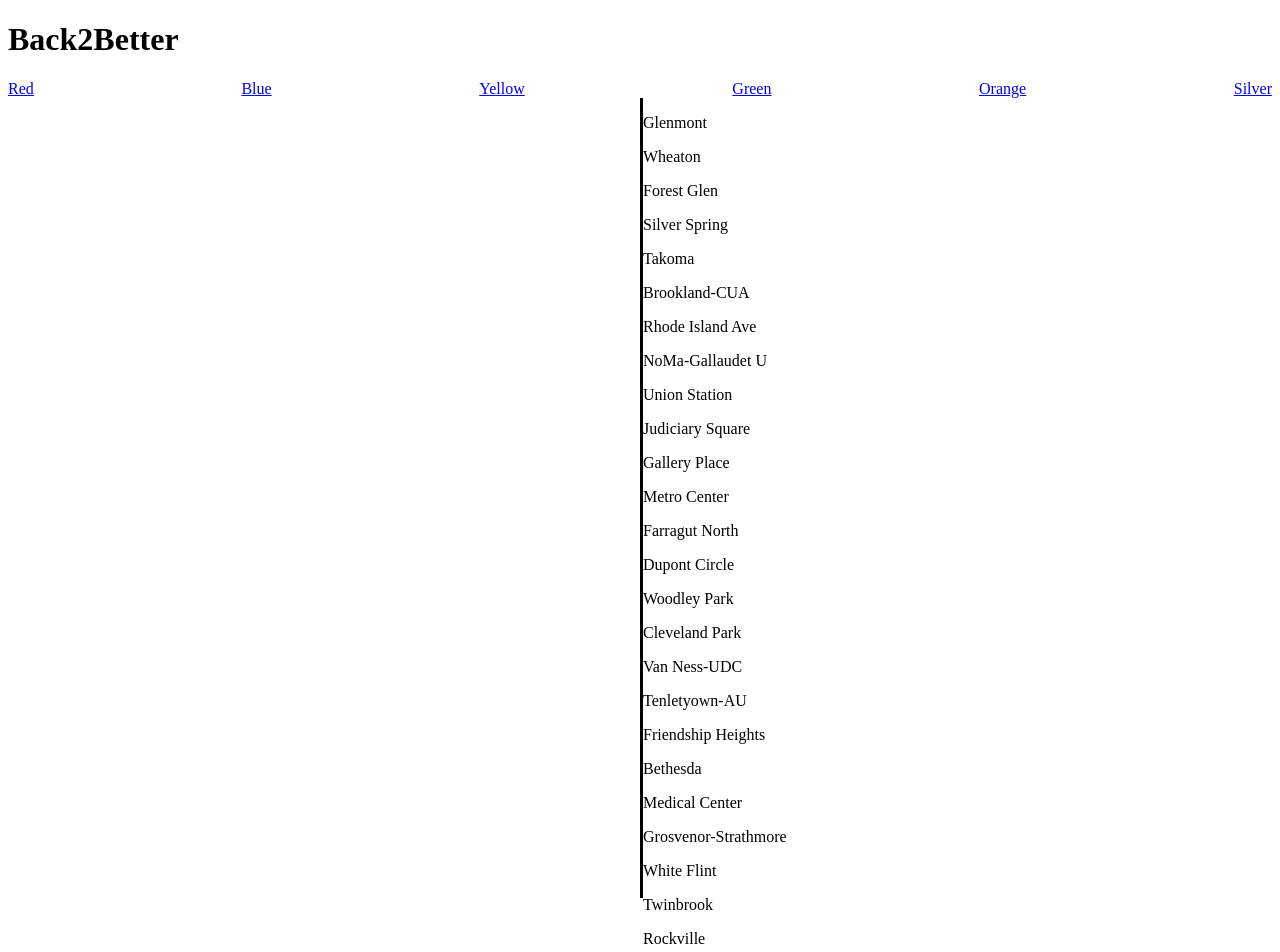
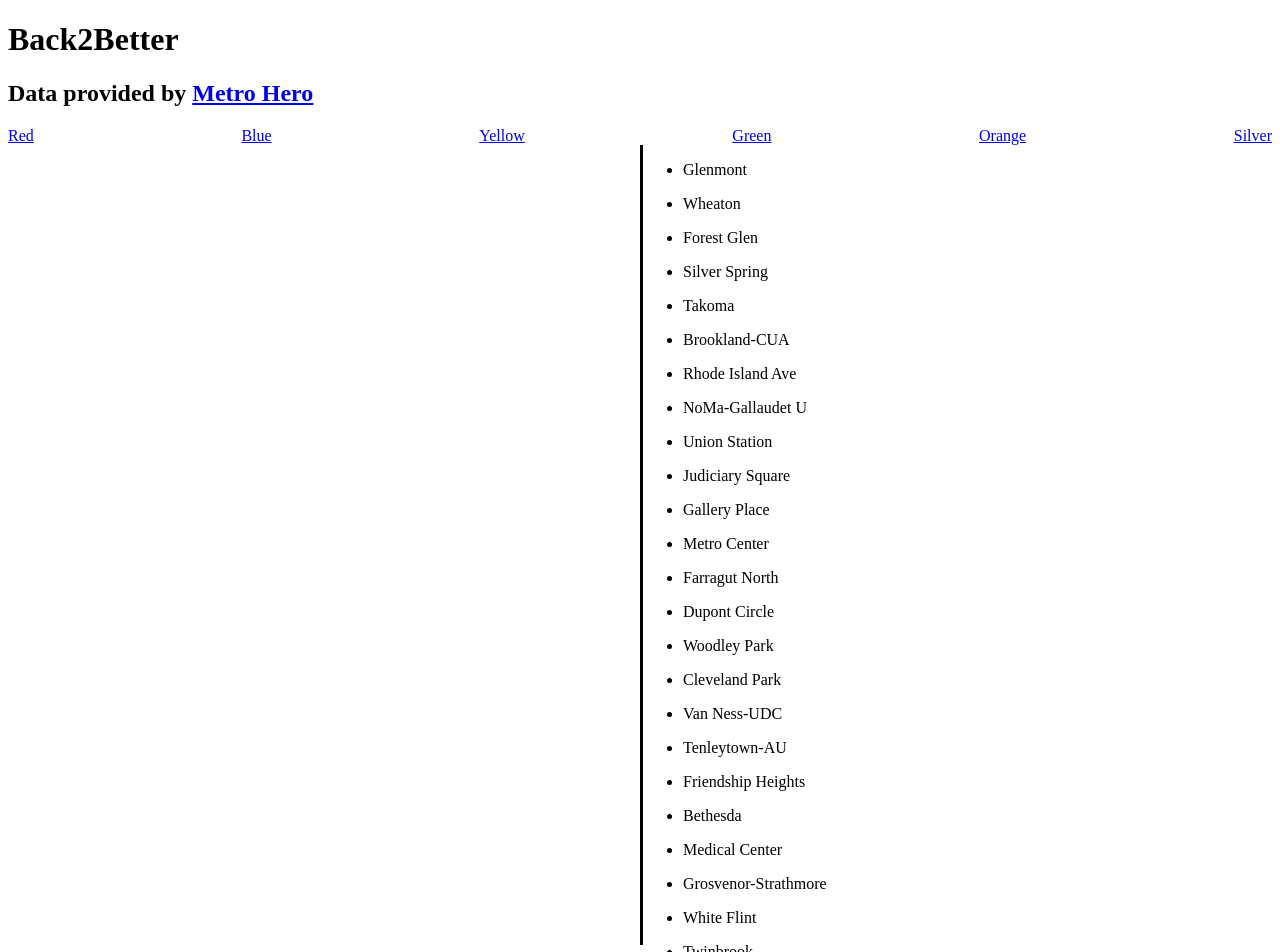
Before and after one commit to ggamb/Back2BetterAngular, an Angular app: page /red in a window 1280 px wide. Shown: the top 952 px of the page. Built offline with nearby package versions, Linux system fonts and the light colour scheme.

Commit message:
refactored to allow for easier display of stations to work for all lines

```diff
--- a/src/app/app.component.html
+++ b/src/app/app.component.html
@@ -1,4 +1,5 @@
 <h1>{{title}}</h1>
+<h2>Data provided by <a href="https://dcmetrohero.com/apis">Metro Hero</a></h2>
 <nav class="nav-bar">
   <a routerLink="/red">Red</a>
   <a routerLink="/blue">Blue</a>
@@ -6,7 +7,6 @@
   <a routerLink="/green">Green</a>
   <a routerLink="/orange">Orange</a>
   <a routerLink="/silver">Silver</a>
-
 </nav>
 
 <router-outlet></router-outlet>
--- a/src/app/app.module.ts
+++ b/src/app/app.module.ts
@@ -10,6 +10,7 @@ import { OrangeLineComponent } from './orange-line/orange-line.component';
 import { BlueLineComponent } from './blue-line/blue-line.component';
 import { YellowLineComponent } from './yellow-line/yellow-line.component';
 import { GreenLineComponent } from './green-line/green-line.component';
+import { StationFilterPipe } from './station-filter.pipe';
 
 @NgModule({
   declarations: [
@@ -20,7 +21,8 @@ import { GreenLineComponent } from './green-line/green-line.component';
     OrangeLineComponent,
     BlueLineComponent,
     YellowLineComponent,
-    GreenLineComponent
+    GreenLineComponent,
+    StationFilterPipe
   ],
   imports: [
     BrowserModule,
--- a/src/app/red-line/red-line.component.html
+++ b/src/app/red-line/red-line.component.html
@@ -1,28 +1,7 @@
 <div class = "vertical">
-    <p>Glenmont</p>
-    <p>Wheaton</p>
-    <p>Forest Glen</p>
-    <p>Silver Spring</p>
-    <p>Takoma</p>
-    <p>Brookland-CUA</p>
-    <p>Rhode Island Ave</p>
-    <p>NoMa-Gallaudet U</p>
-    <p>Union Station</p>
-    <p>Judiciary Square</p>
-    <p>Gallery Place</p>
-    <p>Metro Center</p>
-    <p>Farragut North</p>
-    <p>Dupont Circle</p>
-    <p>Woodley Park</p>
-    <p>Cleveland Park</p>
-    <p>Van Ness-UDC</p>
-    <p>Tenletyown-AU</p>
-    <p>Friendship Heights</p>
-    <p>Bethesda</p>
-    <p>Medical Center</p>
-    <p>Grosvenor-Strathmore</p>
-    <p>White Flint</p>
-    <p>Twinbrook</p>
-    <p>Rockville</p>
-    <p>Shady Grove</p>
+    <ul>
+        <li *ngFor="let stations of redLineStations | stationFilter: filterArgs">
+            <p>{{stations.name}}</p>
+        </li>
+    </ul>
 </div>
--- a/src/app/red-line/red-line.component.ts
+++ b/src/app/red-line/red-line.component.ts
@@ -1,4 +1,7 @@
 import { Component, OnInit } from '@angular/core';
+import { Station } from '../../station';
+import {STATIONS} from '../../stations-list'
+
 
 @Component({
   selector: 'app-red-line',
@@ -7,6 +10,10 @@ import { Component, OnInit } from '@angular/core';
 })
 export class RedLineComponent implements OnInit {
 
+  redLineStations: Station[] = STATIONS;
+
+  filterArgs = {line: 'red'}
+
   constructor() { }
 
   ngOnInit(): void {
--- /dev/null
+++ b/src/app/station-filter.pipe.ts
@@ -0,0 +1,17 @@
+import { Pipe, PipeTransform } from '@angular/core';
+
+@Pipe({
+  name: 'stationFilter'
+})
+export class StationFilterPipe implements PipeTransform {
+
+  transform(items: any[], filter: any): any {
+    if (!items || !filter) {
+      return items;
+    }
+    // filter items array, items which match and return true will be
+    // kept, false will be filtered out
+    return items.filter(item => item.line.indexOf(filter.line) !== -1);
+  }
+
+}
--- /dev/null
+++ b/src/station.ts
@@ -0,0 +1,4 @@
+export interface Station {
+    line: string;
+    name: string;
+}
--- /dev/null
+++ b/src/stations-list.ts
@@ -0,0 +1,32 @@
+import { Station } from "./station";
+
+export const STATIONS: Station[] = [
+    {line: 'red', name: 'Glenmont'},
+    {line: 'red', name: 'Wheaton'},
+    {line: 'red', name: 'Forest Glen'},
+    {line: 'red', name: 'Silver Spring'},
+    {line: 'red', name: 'Takoma'},
+    {line: 'red', name: 'Brookland-CUA'},
+    {line: 'red', name: 'Rhode Island Ave'},
+    {line: 'red', name: 'NoMa-Gallaudet U'},
+    {line: 'red', name: 'Union Station'},
+    {line: 'red', name: 'Judiciary Square'},
+    {line: 'red', name: 'Gallery Place'},
+    {line: 'red', name: 'Metro Center'},
+    {line: 'red', name: 'Farragut North'},
+    {line: 'red', name: 'Dupont Circle'},
+    {line: 'red', name: 'Woodley Park'},
+    {line: 'red', name: 'Cleveland Park'},
+    {line: 'red', name: 'Van Ness-UDC'},
+    {line: 'red', name: 'Tenleytown-AU'},
+    {line: 'red', name: 'Friendship Heights'},
+    {line: 'red', name: 'Bethesda'},
+    {line: 'red', name: 'Medical Center'},
+    {line: 'red', name: 'Grosvenor-Strathmore'},
+    {line: 'red', name: 'White Flint'},
+    {line: 'red', name: 'Twinbrook'},
+    {line: 'red', name: 'Rockville'},
+    {line: 'red', name: 'Shady Grove'}
+
+
+];
```
Also changed, not shown: src/app/app-routing.module.ts (+7 -7 lines), src/app/stations.service.ts (added, +11 -0 lines), 2 other files (tests, documents, lock files or other folders).
